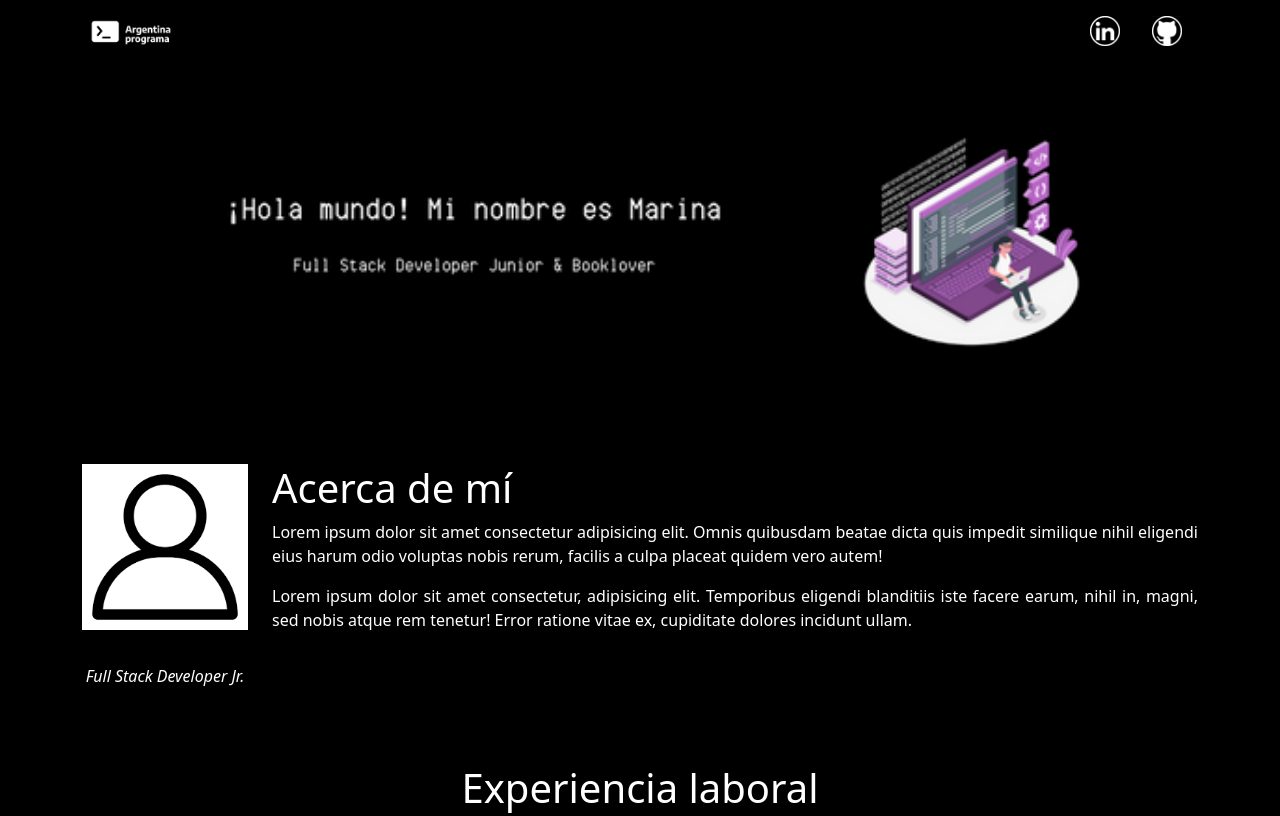
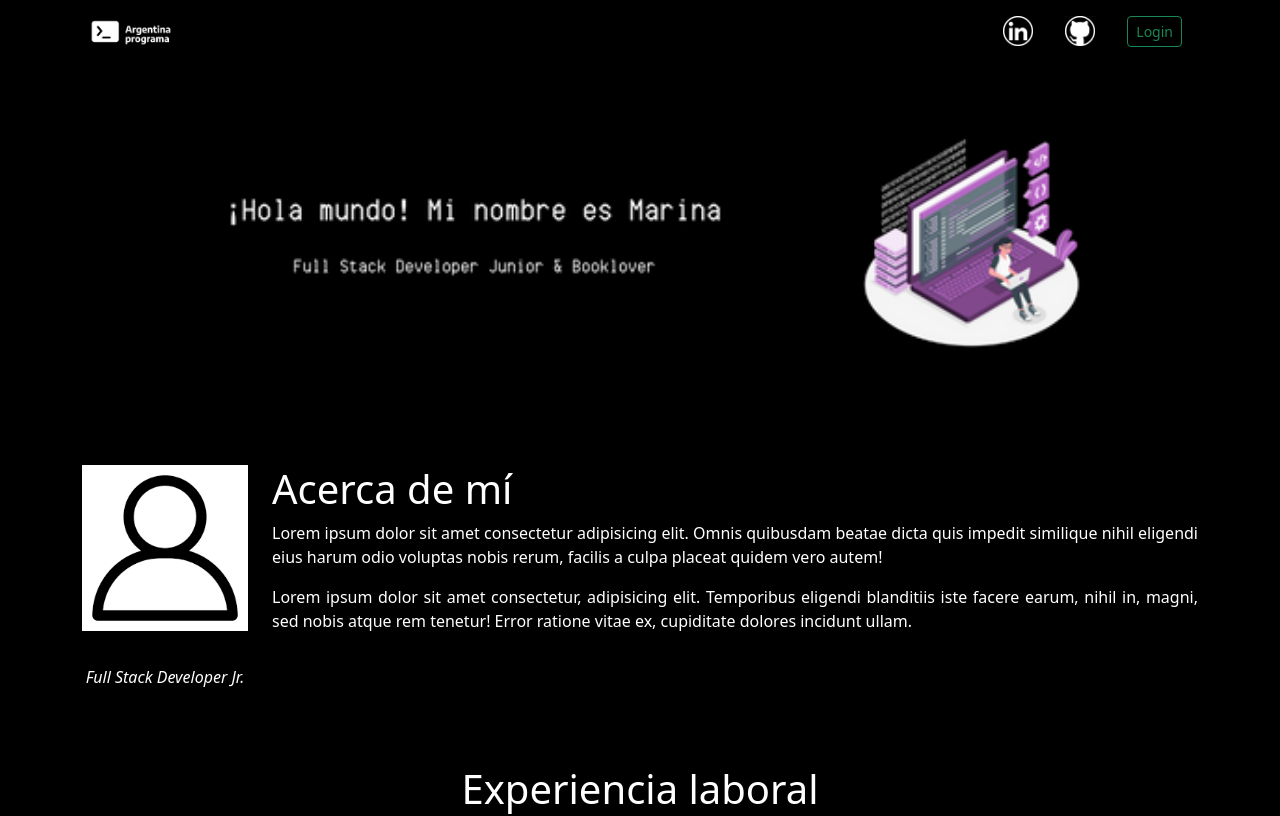
Before and after one commit to marinanc/portfolio-FrontEnd, an Angular app: page / in a window 1280 px wide. Shown: the top 816 px of the page. Built offline with nearby package versions, Linux system fonts and the light colour scheme; no server answers.

Commit message:
Add login button on header

```diff
--- a/src/app/components/header/header.component.html
+++ b/src/app/components/header/header.component.html
@@ -14,6 +14,9 @@
                     <img src="../../../assets/github.png" alt="github">
                 </a>
             </li>
+            <li>
+                <a class="nav-link" href="/login"><button class="btn btn-sm btn-outline-success" type="button">Login</button></a>
+            </li>
         </ul>
     </div>
 </nav>
```
